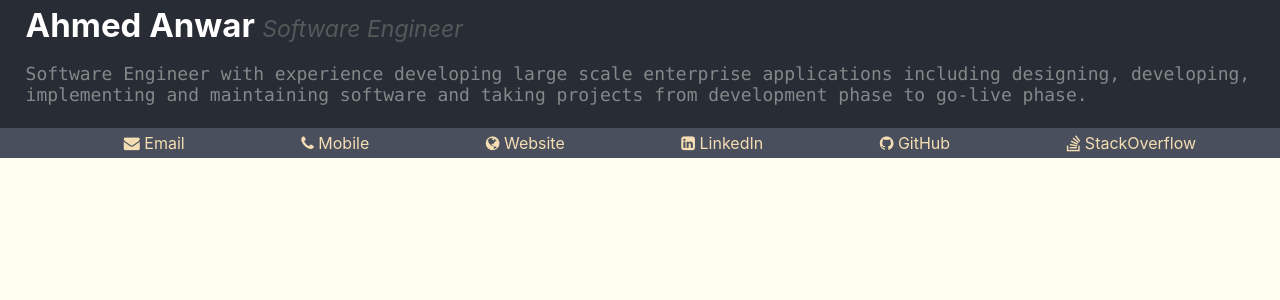
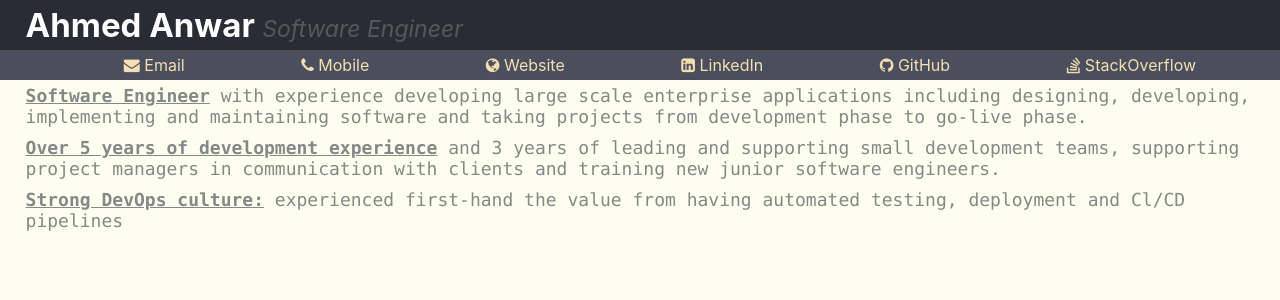
Before and after one commit to AhmedAnwarM/resume-builder, a React (Create React App) app: page / in a window 1280 px wide. Shown: the top 300 px of the page. Built offline with nearby package versions, Linux system fonts and the light colour scheme.

Commit message:
Refactor repeated code into smaller components

```diff
--- a/src/App.js
+++ b/src/App.js
@@ -2,6 +2,7 @@ import './App.css';
 import 'font-awesome/css/font-awesome.min.css';
 import ContactInfo from "./components/contact/ContactInfo";
 import Intro from "./components/intro/Intro";
+import AboutMe from "./components/about-me/AboutMe";
 
 function App() {
     return (
@@ -9,6 +10,7 @@ function App() {
             <header className="App-header">
                 <Intro/>
                 <ContactInfo/>
+                <AboutMe/>
             </header>
         </div>
     );
--- /dev/null
+++ b/src/components/about-me/AboutMe.css
@@ -0,0 +1,15 @@
+.cvSummary {
+    width: 96vw;
+    padding: 5px 2vw;
+    margin: 0;
+    font-family: source-code-pro, Menlo, Monaco, Consolas, 'Courier New', monospace;
+    font-size: calc(10px + 1vmin);
+    font-weight: lighter;
+    color: #848889;
+    text-align: left;
+}
+
+.summaryItemTitle {
+    font-weight: bold;
+    text-decoration: underline;
+}
--- /dev/null
+++ b/src/components/about-me/AboutMe.js
@@ -0,0 +1,16 @@
+import './AboutMe.css';
+import 'font-awesome/css/font-awesome.min.css';
+import {CV_DATA} from "../../data/cv-data";
+
+function AboutMe() {
+    return (
+        CV_DATA.summary.map((item) => {
+            return <p className="cvSummary">
+                <span className="summaryItemTitle">{item.title}</span>&nbsp;
+                <span>{item.content}</span>
+            </p>
+        })
+    );
+}
+
+export default AboutMe;
--- a/src/components/contact/ContactInfo.css
+++ b/src/components/contact/ContactInfo.css
@@ -10,16 +10,3 @@
     display: flex;
     justify-content: space-around;
 }
-
-.cvContactInfoListItem {
-    font-size: medium;
-}
-
-.cvContactInfoListItem a {
-    text-decoration: none;
-    color: wheat;
-}
-
-.cvContactInfoListItem a:hover {
-    color: whitesmoke;
-}
--- a/src/components/contact/ContactInfo.js
+++ b/src/components/contact/ContactInfo.js
@@ -1,42 +1,18 @@
 import './ContactInfo.css';
 import 'font-awesome/css/font-awesome.min.css';
 import {CV_DATA} from '../../data/cv-data'
+import ContactItem from "./contact-item/ContactItem";
 
 function ContactInfo() {
 
     return (
         <div className="cvContactInfo row">
             <ul className="cvContactInfoList">
-                <li className="cvContactInfoListItem">
-                    <a target="_blank" href={CV_DATA.email}>
-                        <i className="fa fa-envelope"/> Email
-                    </a>
-                </li>
-                <li className="cvContactInfoListItem">
-                    <a target="_blank" href={CV_DATA.mobile}>
-                        <i className="fa fa-phone"/> Mobile
-                    </a>
-                </li>
-                <li className="cvContactInfoListItem">
-                    <a target="_blank" href={CV_DATA.website}>
-                        <i className="fa fa-globe"/> Website
-                    </a>
-                </li>
-                <li className="cvContactInfoListItem">
-                    <a target="_blank" href={CV_DATA.linkedinUrl}>
-                        <i className="fa fa-linkedin-square"/> LinkedIn
-                    </a>
-                </li>
-                <li className="cvContactInfoListItem">
-                    <a target="_blank" href={CV_DATA.githubUrl}>
-                        <i className="fa fa-github"/> GitHub
-                    </a>
-                </li>
-                <li className="cvContactInfoListItem">
-                    <a target="_blank" href={CV_DATA.stackoverflowUrl}>
-                        <i className="fa fa-stack-overflow"/> StackOverflow
-                    </a>
-                </li>
+                {
+                    CV_DATA.contactInfo.map((item) => {
+                        return <ContactItem title={item.title} link={item.link} icon={item.icon}/>
+                    })
+                }
             </ul>
         </div>
     );
--- /dev/null
+++ b/src/components/contact/contact-item/ContactItem.css
@@ -0,0 +1,12 @@
+.cvContactInfoListItem {
+    font-size: medium;
+}
+
+.cvContactInfoListItem a {
+    text-decoration: none;
+    color: wheat;
+}
+
+.cvContactInfoListItem a:hover {
+    color: whitesmoke;
+}
--- /dev/null
+++ b/src/components/contact/contact-item/ContactItem.js
@@ -0,0 +1,27 @@
+import './ContactItem.css';
+import 'font-awesome/css/font-awesome.min.css';
+import {Component} from "react";
+
+class ContactItem extends Component {
+
+    constructor(props) {
+        super(props);
+        this.state = {
+            title: props.title,
+            link: props.link,
+            icon: props.icon
+        }
+    }
+
+    render() {
+        return (
+            <li className="cvContactInfoListItem">
+                <a target="_blank" href={this.state.link}>
+                    <i className={this.state.icon}/> {this.state.title}
+                </a>
+            </li>
+        );
+    }
+}
+
+export default ContactItem;
--- a/src/components/intro/Intro.css
+++ b/src/components/intro/Intro.css
@@ -15,9 +15,3 @@
     font-style: italic;
     color: #56595a;
 }
-
-.cvSummary {
-    font-family: source-code-pro, Menlo, Monaco, Consolas, 'Courier New', monospace;
-    font-size: calc(10px + 1vmin);
-    color: #848889;
-}
--- a/src/components/intro/Intro.js
+++ b/src/components/intro/Intro.js
@@ -7,11 +7,6 @@ function Intro() {
         <div className="cvIntro row">
             <span className="cvName">{CV_DATA.name}</span>&nbsp;
             <span className="cvCurrentPosition">{CV_DATA.position}</span>
-            <br/>
-            <p className="cvSummary">
-                <span>{CV_DATA.summary[0].title}</span>&nbsp;
-                <span>{CV_DATA.summary[0].content}</span>
-            </p>
         </div>
     );
 }
--- a/src/data/cv-data.js
+++ b/src/data/cv-data.js
@@ -2,12 +2,38 @@ export const CV_DATA = {
     "name": "Ahmed Anwar",
     "position": "Software Engineer",
     "city": "Cairo, Egypt",
-    "email": "mailto:ahmedanwarm@outlook.com",
-    "mobile": "tel:+201009149603",
-    "website": "https://www.aanwar.cyou",
-    "linkedinUrl": "https://www.linkedin.com/in/ahmedanwarm",
-    "githubUrl": "https://www.github.com/ahmedanwarm",
-    "stackoverflowUrl": "https://stackoverflow.com/users/4671894/ahmed-anwar",
+    "contactInfo": [
+        {
+            "title": "Email",
+            "link": "mailto:ahmedanwarm@outlook.com",
+            "icon": "fa fa-envelope"
+        },
+        {
+            "title": "Mobile",
+            "link": "tel:+201009149603",
+            "icon": "fa fa-phone"
+        },
+        {
+            "title": "Website",
+            "link": "https://www.aanwar.cyou",
+            "icon": "fa fa-globe"
+        },
+        {
+            "title": "LinkedIn",
+            "link": "https://www.linkedin.com/in/ahmedanwarm",
+            "icon": "fa fa-linkedin-square"
+        },
+        {
+            "title": "GitHub",
+            "link": "https://www.github.com/ahmedanwarm",
+            "icon": "fa fa-github"
+        },
+        {
+            "title": "StackOverflow",
+            "link": "https://stackoverflow.com/users/4671894/ahmed-anwar",
+            "icon": "fa fa-stack-overflow"
+        },
+    ],
     "summary": [
         {
             "title": "Software Engineer",
```
